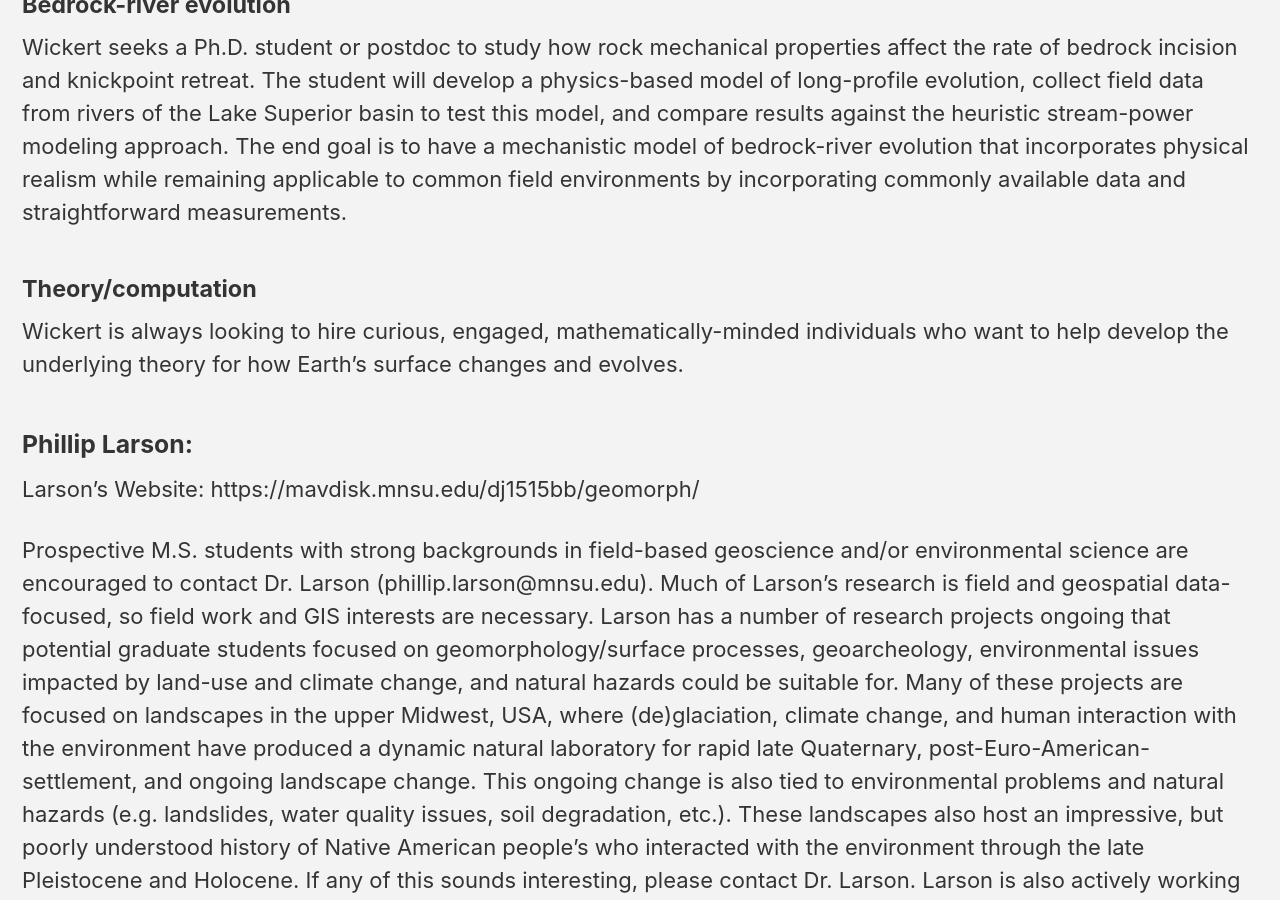
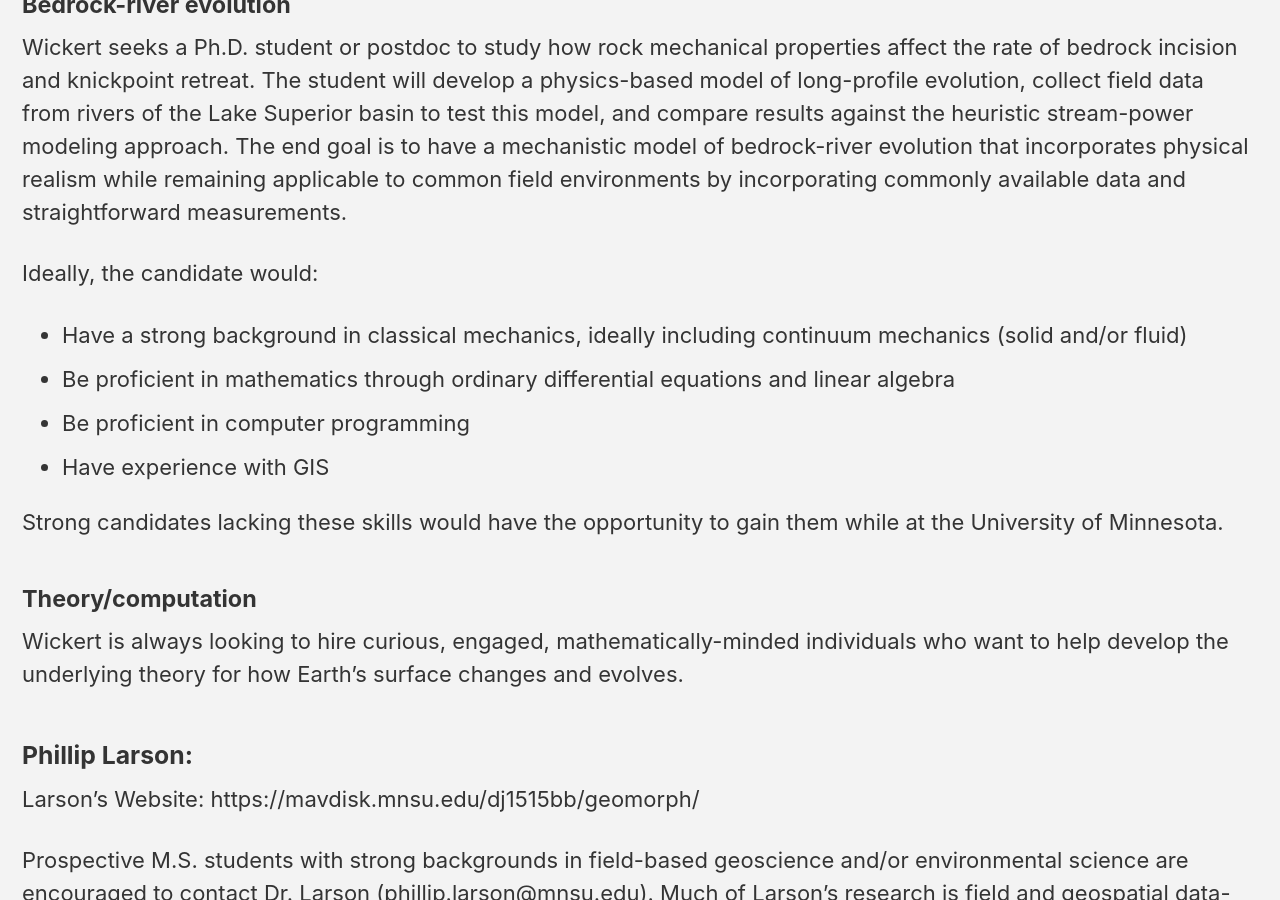
Before and after one commit to MNiMORPH/MNiMORPH.github.io, a Jekyll site: the page built from _pages/prospective.md, in a window 1280 px wide and 900 px high, scrolled down 3562 px. Built offline with Jekyll 4.4.1, drawn with Linux system fonts in a browser that asks for light colours; cached includes are drawn as plain includes; nearby versions of some CDN libraries.

Commit message:
Candidate wishlist

```diff
--- a/_pages/prospective.md
+++ b/_pages/prospective.md
@@ -57,6 +57,14 @@ Wickert's group is currently quite large, but he would consider applicants for p
 #### Bedrock-river evolution
 
 Wickert seeks a Ph.D. student or postdoc to study how rock mechanical properties affect the rate of bedrock incision and knickpoint retreat. The student will develop a physics-based model of long-profile evolution, collect field data from rivers of the Lake Superior basin to test this model, and compare results against the heuristic stream-power modeling approach. The end goal is to have a mechanistic model of bedrock-river evolution that incorporates physical realism while remaining applicable to common field environments by incorporating commonly available data and straightforward measurements.
+
+Ideally, the candidate would:
+* Have a strong background in classical mechanics, ideally including continuum mechanics (solid and/or fluid)
+* Be proficient in mathematics through ordinary differential equations and linear algebra
+* Be proficient in computer programming
+* Have experience with GIS
+
+Strong candidates lacking these skills would have the opportunity to gain them while at the University of Minnesota.
 
 #### Theory/computation
 
```
